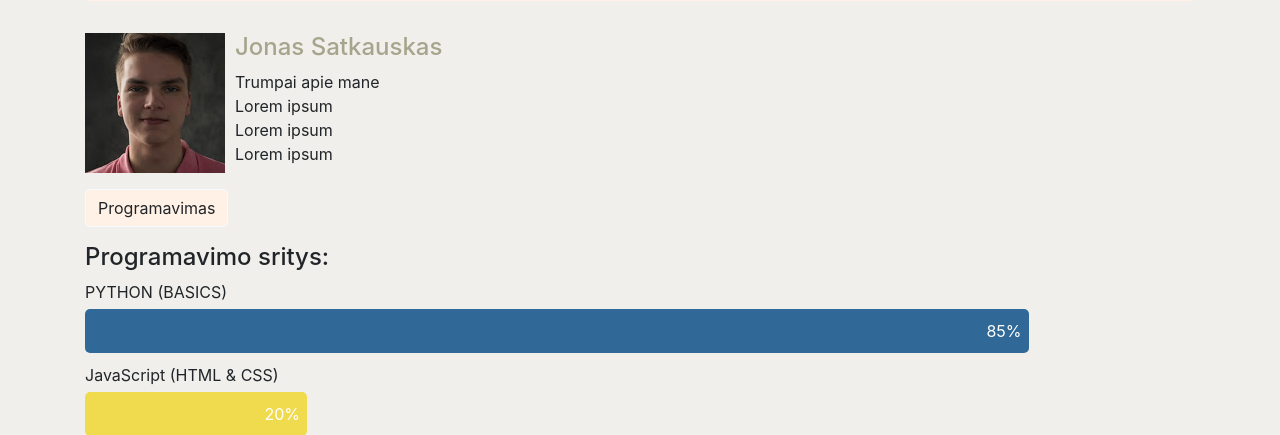
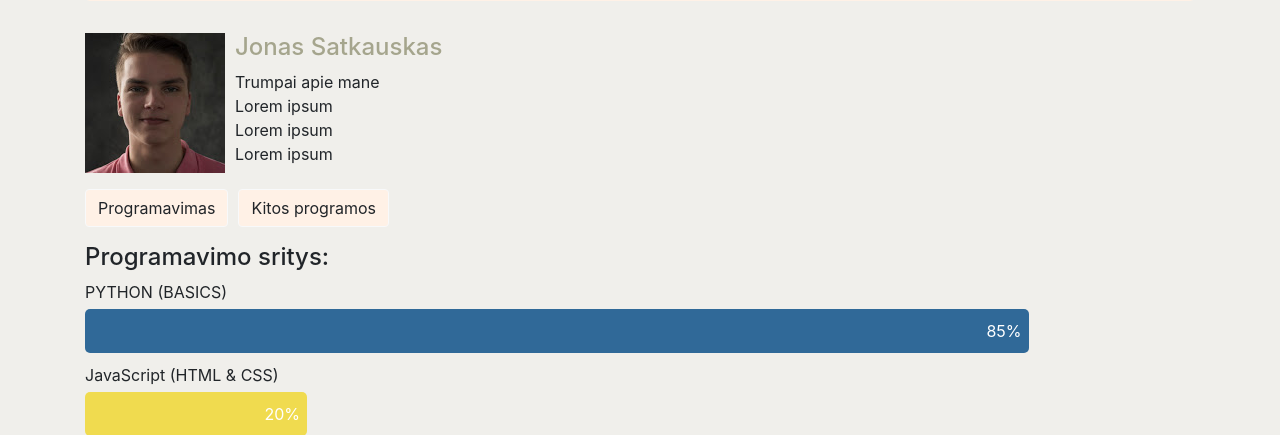
Before and after one commit to JonasSatkauskas/training_puslapis, a Django app: page / in a window 1280 px wide. Shown: the part 324-759 px from the top of the page. Run offline with Django 3.2, Linux system fonts and the light colour scheme.

Commit message:
mygtukas

```diff
--- a/webpage/templates/aplikacija/index.html
+++ b/webpage/templates/aplikacija/index.html
@@ -63,7 +63,12 @@ VIRTUALENV - puslapis-->
         </div>
     </div>
     <p></p>
-    <button type="button" class="btn btn-light" style="background-color: #fff1e6;">Programavimas</button>
+    <table>
+        <tr>
+            <button type="button" class="btn btn-light" style="background-color: #fff1e6;">Programavimas</button>
+            <button type="button" class="btn btn-light" style="background-color: #fff1e6; margin-left: 10px;">Kitos programos</button>
+        </tr>
+    </table>
     <p></p>
 <!--SKILLSU STATUS BARAI-->
     <h4>Programavimo sritys:</h4>
```
